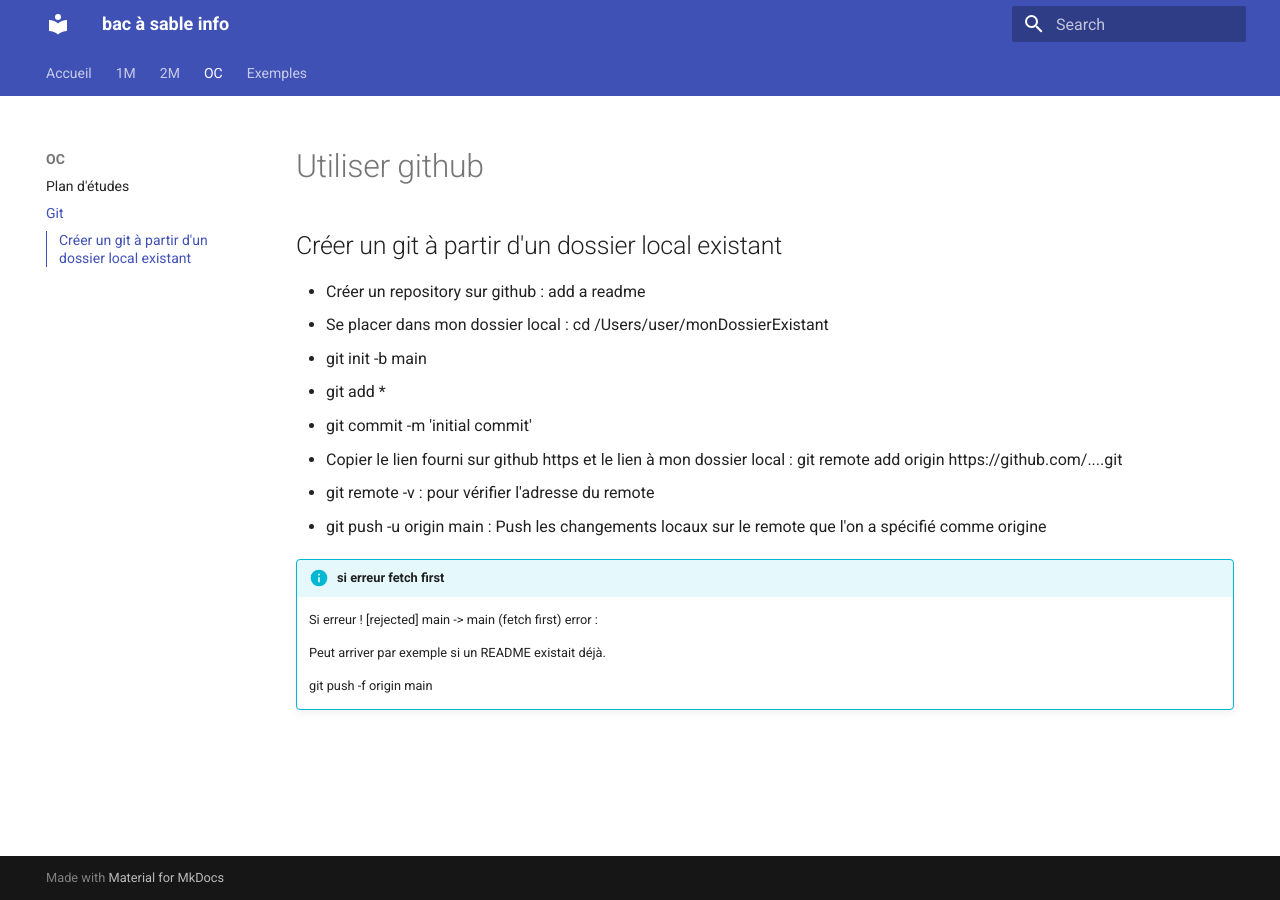
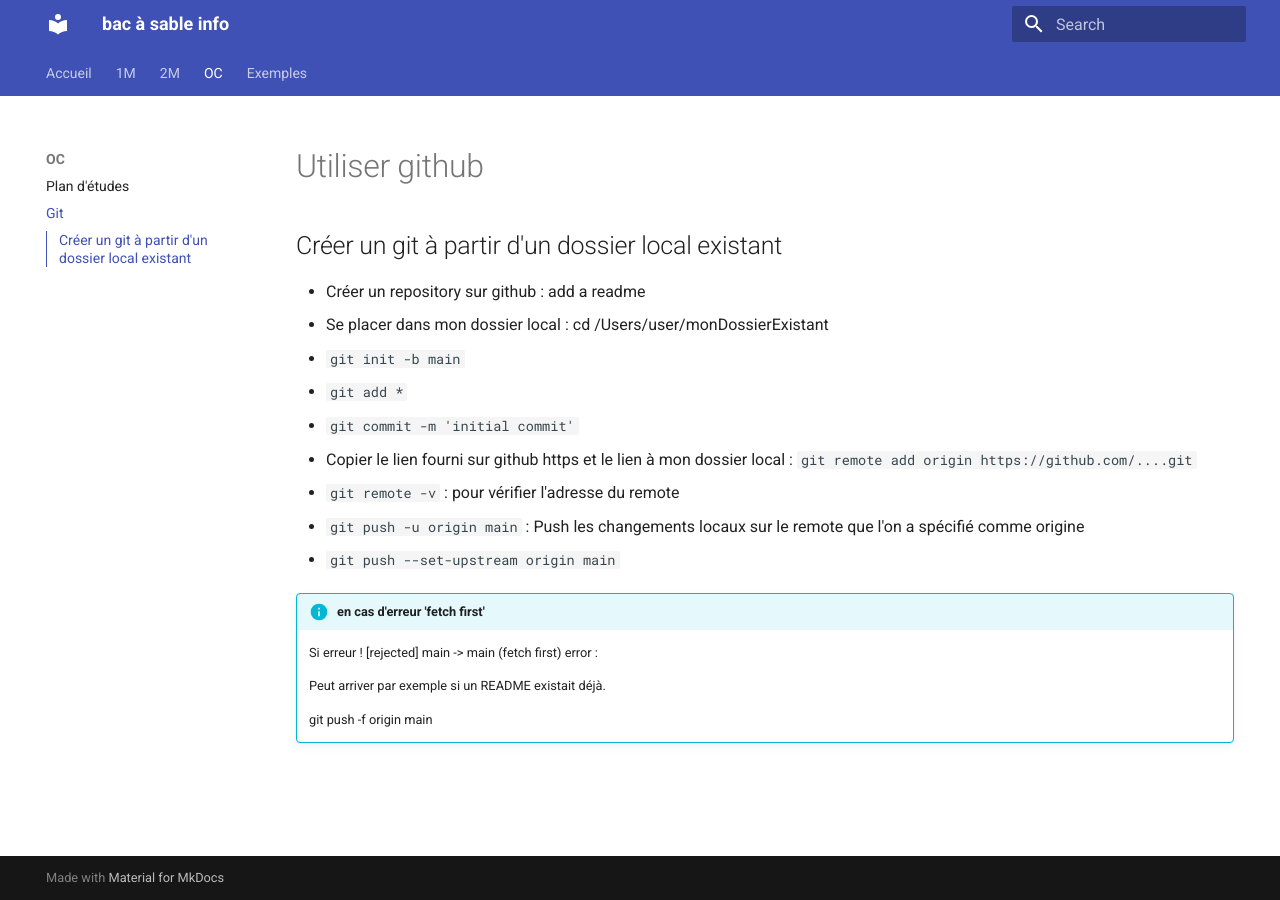
Before and after one commit to emiliemichaud/etoyinfo, an MkDocs documentation site: the page built from docs/OC/OC-git.md, in a window 1280 px wide. Built offline with MkDocs 1.6.1 and Material for MkDocs 9.7.7, drawn with Linux system fonts in a browser that asks for light colours.

Commit message:
modification de la page commande git

```diff
--- a/docs/OC/OC-git.md
+++ b/docs/OC/OC-git.md
@@ -4,15 +4,16 @@
 
 - Créer un repository sur github : add a readme
 - Se placer dans mon dossier local : cd /Users/user/monDossierExistant
-- git init -b main
-- git add *
-- git commit -m 'initial commit'
+- `git init -b main`
+- `git add *`
+- `git commit -m 'initial commit'`
 - Copier le lien fourni sur github https et le lien à mon dossier local :
-  git remote add origin https://github.com/....git
-- git remote -v : pour vérifier l'adresse du remote
-- git push -u origin main :  Push les changements locaux sur le remote que l'on a spécifié comme origine
+  `git remote add origin https://github.com/....git `
+- `git remote -v` : pour vérifier l'adresse du remote
+- `git push -u origin main` :  Push les changements locaux sur le remote que l'on a spécifié comme origine
+- `git push --set-upstream origin main`
 
-!!! info "si erreur fetch first"
+!!! info "en cas d'erreur 'fetch first'"
     Si erreur ! [rejected] main -> main (fetch first) error :
 
     Peut arriver par exemple si un README existait déjà.
```
